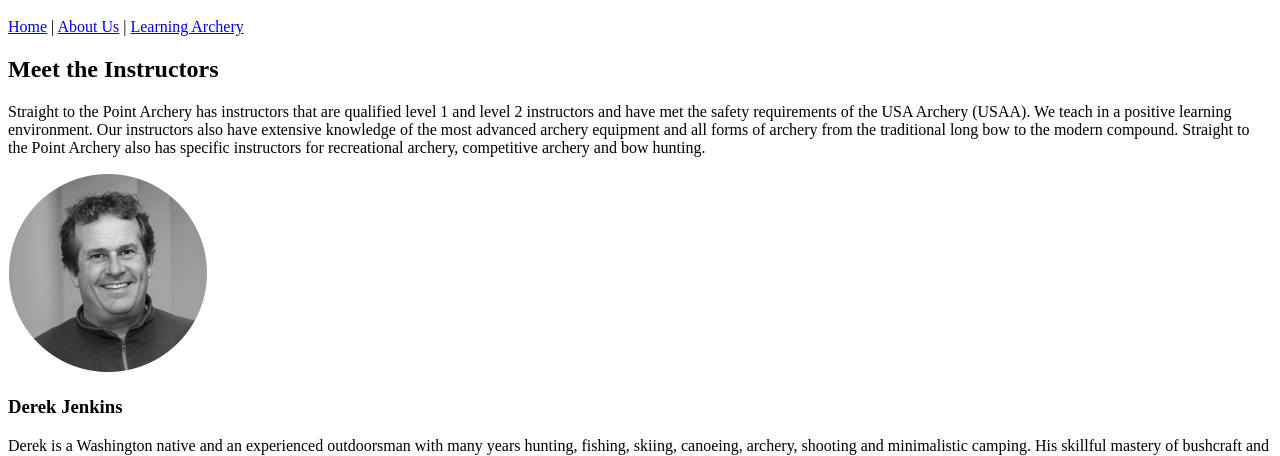
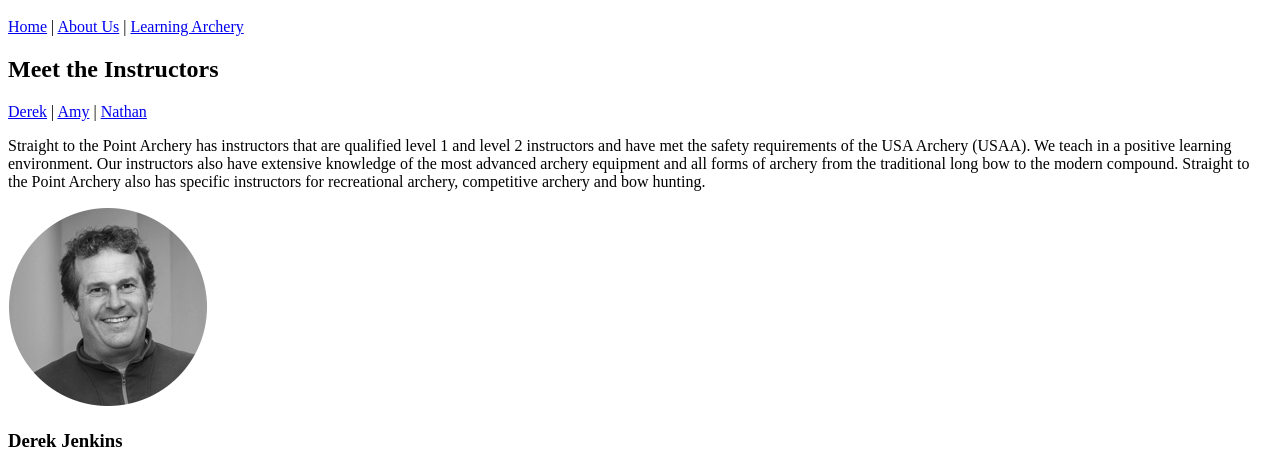
Before and after one commit to hcoulsondesign/sttp-archery, a plain HTML site: page instructors.html in a window 1280 px wide. Shown: the part 269-725 px from the top of the page. Drawn offline with Linux system fonts and the light colour scheme.

Commit message:
fixed internal links

```diff
--- a/instructors.html
+++ b/instructors.html
@@ -20,6 +20,9 @@
 
     <section id="Top"> <!--Main body of webpage-->
       <h1>Meet the Instructors</h1>
+      <nav>
+        <a href="#Derek">Derek</a> | <a href="#Amy">Amy</a> | <a href="#Nathan">Nathan</a>
+      </nav>
       <p>Straight to the Point Archery has instructors that are qualified level 1 and level 2 instructors and have met the safety requirements of the USA Archery (USAA). We teach in a positive learning environment.  Our instructors also have extensive knowledge of the most advanced archery equipment and all forms of archery from the traditional long bow to the modern compound.  Straight to the Point Archery also has specific instructors for recreational archery, competitive archery and bow hunting.</p>
       <article>
         <img id="Derek" src="images/derek-bio-image.png" alt="Instructor Derek's headshot">
```
